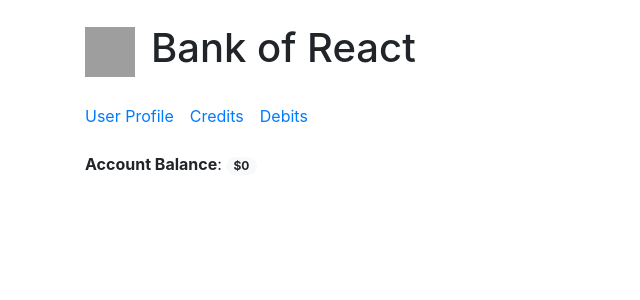
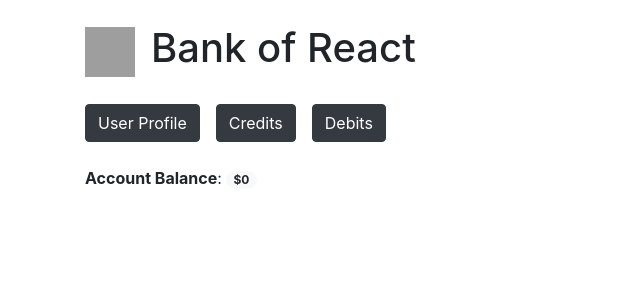
Before and after one commit to AswinTorch/TTP-Assignment-Bank-Of-React, a React (Create React App) app: page / in a window 1280 px wide. Shown: the top 300 px of the page, without its empty margins (0-640 px from the left). Built offline with nearby package versions, Linux system fonts and the light colour scheme; no server answers; grey boxes are pictures that could not be loaded; the HTML template or start-up script is replaced by a standard one.

Commit message:
Added back to home buttons on both pages and added styling

```diff
--- a/src/components/Credits.js
+++ b/src/components/Credits.js
@@ -1,6 +1,7 @@
 import React, { Component } from "react";
 import AccountBalance from "./AccountBalance";
 import InfoCard from "./InfoCard";
+import { Link } from "react-router-dom";
 
 class Credits extends Component {
   constructor(props) {
@@ -19,22 +20,12 @@ class Credits extends Component {
     const updatedCredit = { ...this.state.credit };
     const inputField = e.target.name;
     const inputValue = e.target.value;
-    if (inputField === "amount" && typeof Number(inputValue) == "number") {
+
+    updatedCredit[inputField] = inputValue;
+    if (inputField === "amount") {
       updatedCredit.amount = Number(inputValue);
-      this.setState({ credit: updatedCredit });
-    } else if (inputField === "description") {
-      updatedCredit.description = inputValue;
-      this.setState({ credit: updatedCredit });
-    } else if (
-      inputField === "amount" &&
-      typeof Number(inputValue) != "number"
-    ) {
-      this.setState({
-        credit: {
-          amount: "",
-        },
-      });
     }
+    this.setState({ credit: updatedCredit });
   };
 
   handleSubmit = (e) => {
@@ -47,7 +38,13 @@ class Credits extends Component {
     return (
       <div>
         {/* Header */}
-        <h1 className="mt-4 mb-3">Credits</h1>
+        <div className="d-flex form-inline justify-content-between mt-4 mb-4">
+          <h1 className="">Credits</h1>
+          <Link className="btn btn-dark" to="/">
+            Back to Home
+          </Link>
+        </div>
+
         <AccountBalance accountBalance={this.props.accountBalance} />
         <div className="mb-4">
           <strong>Credit Total</strong>:{" "}
--- a/src/components/Debits.js
+++ b/src/components/Debits.js
@@ -1,6 +1,7 @@
 import React, { Component } from "react";
 import AccountBalance from "./AccountBalance";
 import InfoCard from "./InfoCard";
+import { Link } from "react-router-dom";
 
 class Debits extends Component {
   constructor(props) {
@@ -37,7 +38,13 @@ class Debits extends Component {
     return (
       <div>
         {/* Header */}
-        <h1 className="mt-4 mb-4">Debits</h1>
+        <div className="d-flex form-inline justify-content-between mt-4 mb-4">
+          <h1 className="">Debits</h1>
+          <Link className="btn btn-dark" to="/">
+            Back to Home
+          </Link>
+        </div>
+
         <AccountBalance accountBalance={this.props.accountBalance} />
         <div className="mb-4">
           <strong>Debit Total</strong>:{" "}
--- a/src/components/Home.js
+++ b/src/components/Home.js
@@ -18,13 +18,19 @@ class Home extends Component {
 
         <div className="mb-4">
           <span className="mr-3">
-            <Link to="/userProfile">User Profile</Link>
+            <Link className="btn btn-dark" to="/userProfile">
+              User Profile
+            </Link>
           </span>
           <span className="mr-3">
-            <Link to="/credits">Credits</Link>
+            <Link className="btn btn-dark" to="/credits">
+              Credits
+            </Link>
           </span>
           <span className="mr-3">
-            <Link to="/debits">Debits</Link>
+            <Link className="btn btn-dark" to="/debits">
+              Debits
+            </Link>
           </span>
         </div>
 
```
